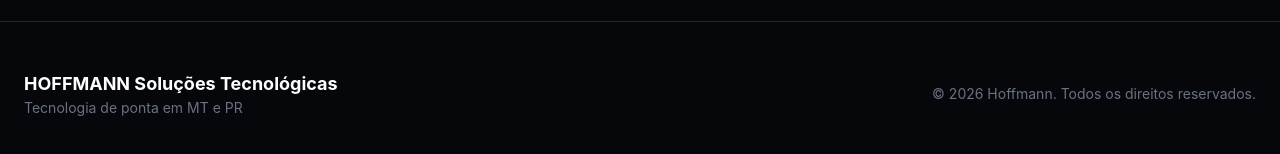
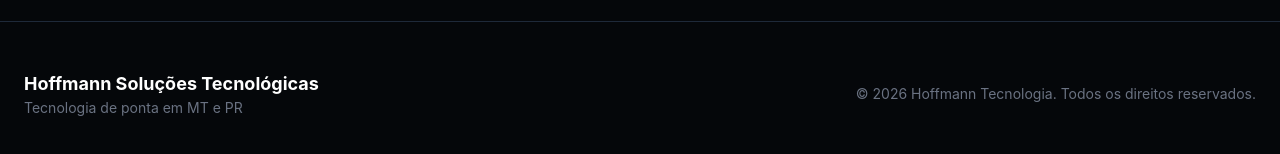
Before and after one commit to marcosprog832/hoffmann, a React (Vite) app: page / in a window 1280 px wide. Shown: the part 3823-3977 px from the top of the page. Built offline with nearby package versions, Linux system fonts and the light colour scheme.

Commit message:
Nova versão Hoffmann: Layout Premium e Depoimentos

```diff
--- a/src/App.jsx
+++ b/src/App.jsx
@@ -13,9 +13,9 @@
 
 function App() {
   // Números de WhatsApp configurados (com o 55 do Brasil na frente)
-  const whatsAppSinop = "5566999747552";
+  const whatsAppSinop = "5566996067392";
   const whatsAppSorriso = "5566992230604";
-  const whatsAppCascavel = "554599193467";
+  const whatsAppCascavel = "5545984286252";
 
   return (
     <div className="font-sans antialiased">
@@ -364,11 +364,11 @@
       <footer className="py-12 border-t border-gray-800 bg-dark-card text-gray-500 text-sm">
         <div className="container mx-auto px-6 flex flex-col md:flex-row justify-between items-center">
           <div className="mb-4 md:mb-0 text-center md:text-left">
-            <p className="font-bold text-white text-lg">HOFFMANN Soluções Tecnológicas</p>
+            <p className="font-bold text-white text-lg">Hoffmann Soluções Tecnológicas</p>
             <p>Tecnologia de ponta em MT e PR</p>
           </div>
           <div className="text-center md:text-right">
-            <p>&copy; 2026 Hoffmann. Todos os direitos reservados.</p>
+            <p>&copy; 2026 Hoffmann Tecnologia. Todos os direitos reservados.</p>
           </div>
         </div>
       </footer>
```
